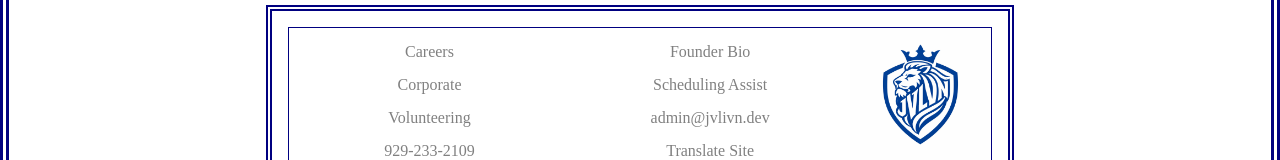
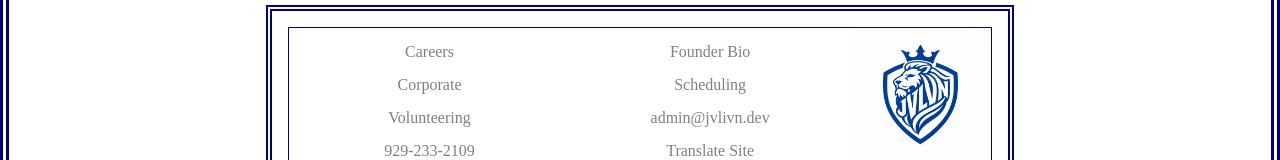
Before and after one commit to git-hubba-hubba/jvlivnStratosphere, a React (Vite) app: page /about in a window 1280 px wide. Shown: the part 2331-2491 px from the top of the page. Built offline with nearby package versions, Linux system fonts and the light colour scheme; a web font is replaced by a local one.

Commit message:
uppdate&remodel:

```diff
--- a/src/pages/Footer.jsx
+++ b/src/pages/Footer.jsx
@@ -15,7 +15,7 @@ function Footer() {
           </div>
           <div className="righti">
             <div className="footSmaller"> Founder Bio</div>
-            <div className="footSmaller"> Scheduling Assist</div>
+            <div className="footSmaller"> Scheduling </div>
             <div className="footSmaller"> admin@jvlivn.dev</div>
             <div className="footSmaller"> Translate Site</div>
           </div>
```
